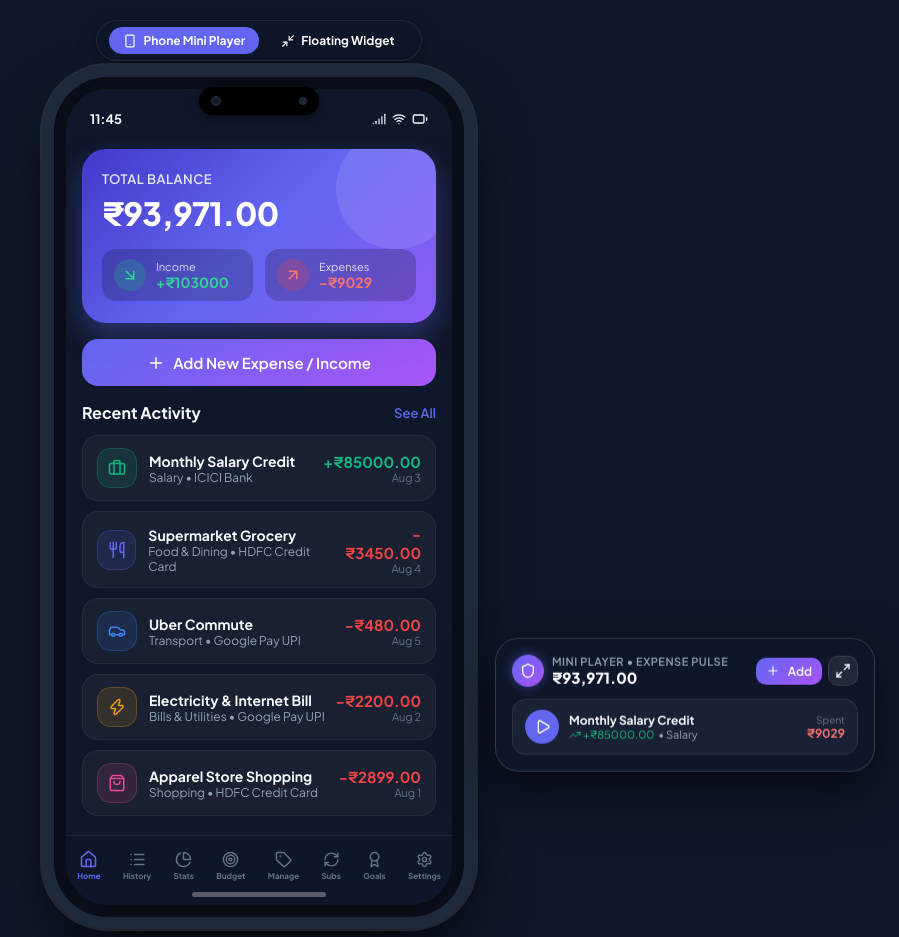
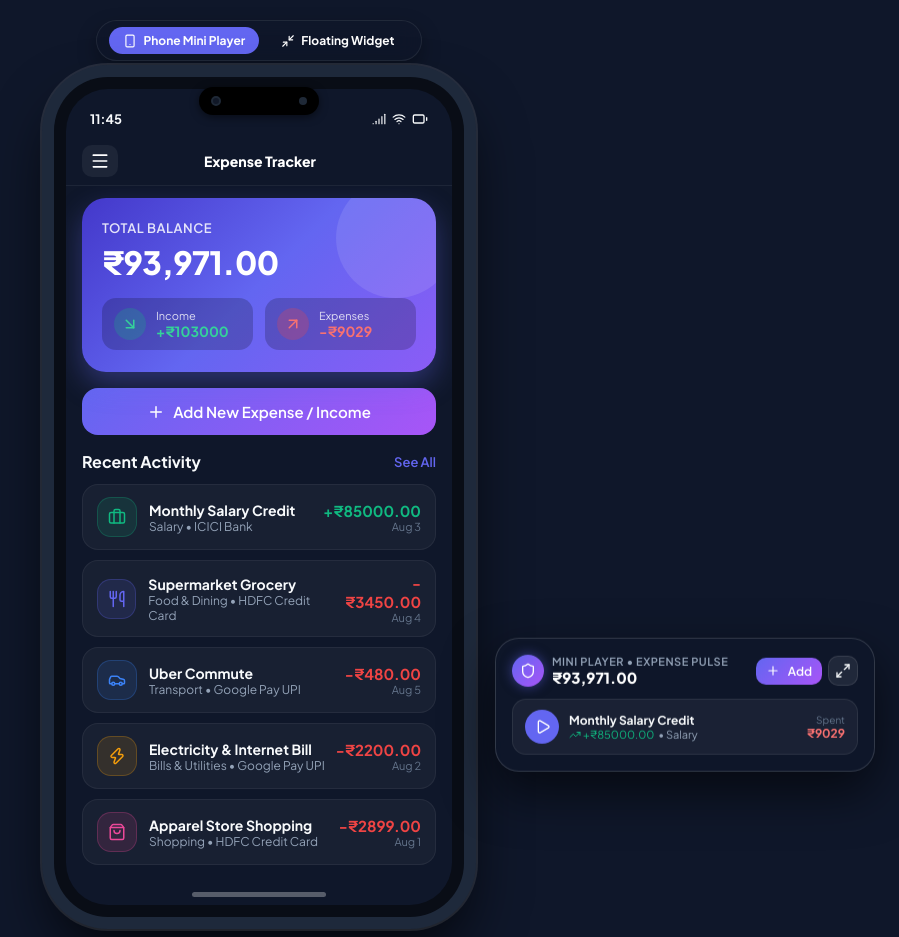
Before and after one commit to KUMAR-VSK/Expence-Tracker, a React (Vite) app in the folder web/: page / in a window 1280 px wide. Shown: the whole page, without its empty margins (381-1280 px from the left). Built offline with nearby package versions, Linux system fonts and the light colour scheme.

Commit message:
feat: replace Settings screen with 3-bar side navigation drawer menu & push to git

```diff
--- a/web/src/App.tsx
+++ b/web/src/App.tsx
@@ -7,14 +7,13 @@ import { BudgetView } from './components/BudgetView';
 import { CategoriesView } from './components/CategoriesView';
 import { SubscriptionsView } from './components/SubscriptionsView';
 import { SavingsView } from './components/SavingsView';
-import { SettingsView } from './components/SettingsView';
 import { MiniPlayerBar } from './components/MiniPlayerBar';
 import { AddExpenseModal } from './components/AddExpenseModal';
 import { INITIAL_CATEGORIES, INITIAL_PAYMENT_METHODS, INITIAL_EXPENSES, INITIAL_BUDGETS, INITIAL_SUBSCRIPTIONS, INITIAL_SAVINGS_GOALS } from './data/mockData';
 import type { Expense, Category, PaymentMethod, Budget, Subscription, SavingGoal, AppSettings } from './types';
 
 export function App() {
-  const [activeTab, setActiveTab] = useState<'dashboard' | 'history' | 'analytics' | 'budget' | 'categories' | 'subscriptions' | 'savings' | 'settings'>('dashboard');
+  const [activeTab, setActiveTab] = useState<'dashboard' | 'history' | 'analytics' | 'budget' | 'categories' | 'subscriptions' | 'savings'>('dashboard');
   const [viewMode, setViewMode] = useState<'PHONE_FRAME' | 'MINI_PLAYER' | 'FULL_SCREEN'>('PHONE_FRAME');
 
   const [expenses, setExpenses] = useState<Expense[]>(() => {
@@ -58,22 +57,12 @@ export function App() {
 
   const [savingsGoals] = useState<SavingGoal[]>(INITIAL_SAVINGS_GOALS);
 
-  const [settings, setSettings] = useState<AppSettings>(() => {
-    const saved = localStorage.getItem('et_settings');
-    if (saved) {
-      const parsed: AppSettings = JSON.parse(saved);
-      if (parsed.currency === '$' || !parsed.currency) {
-        parsed.currency = '₹';
-      }
-      return parsed;
-    }
-    return {
-      currency: '₹',
-      darkMode: true,
-      isPinLocked: false,
-      pin: '1234',
-      viewMode: 'PHONE_FRAME'
-    };
+  const [settings] = useState<AppSettings>({
+    currency: '₹',
+    darkMode: true,
+    isPinLocked: false,
+    pin: '1234',
+    viewMode: 'PHONE_FRAME'
   });
 
   const [isAddModalOpen, setIsAddModalOpen] = useState(false);
@@ -97,10 +86,6 @@ export function App() {
   useEffect(() => {
     localStorage.setItem('et_subs', JSON.stringify(subscriptions));
   }, [subscriptions]);
-
-  useEffect(() => {
-    localStorage.setItem('et_settings', JSON.stringify(settings));
-  }, [settings]);
 
   const handleAddTransaction = (newTx: Omit<Expense, 'id'>) => {
     const created: Expense = {
@@ -150,15 +135,6 @@ export function App() {
 
   const handleToggleSubscription = (id: string) => {
     setSubscriptions(prev => prev.map(s => s.id === id ? { ...s, active: !s.active } : s));
-  };
-
-  const handleResetData = () => {
-    setExpenses(INITIAL_EXPENSES);
-    setCategories(INITIAL_CATEGORIES);
-    setPaymentMethods(INITIAL_PAYMENT_METHODS);
-    setBudgets(INITIAL_BUDGETS);
-    setSubscriptions(INITIAL_SUBSCRIPTIONS);
-    localStorage.clear();
   };
 
   const totalIncome = expenses.filter(e => e.type === 'INCOME').reduce((acc, e) => acc + e.amount, 0);
@@ -228,14 +204,6 @@ export function App() {
             currency={settings.currency}
           />
         )}
-
-        {activeTab === 'settings' && (
-          <SettingsView
-            settings={settings}
-            onUpdateSettings={newSet => setSettings(prev => ({ ...prev, ...newSet }))}
-            onResetData={handleResetData}
-          />
-        )}
       </PhoneFrame>
 
       <MiniPlayerBar
--- a/web/src/components/PhoneFrame.tsx
+++ b/web/src/components/PhoneFrame.tsx
@@ -1,9 +1,9 @@
 import React, { useState, useEffect } from 'react';
-import { Home, List, PieChart, Target, Settings, Wifi, Battery, Signal, Smartphone, Minimize2, RefreshCw, Award, Tag } from 'lucide-react';
+import { Home, List, PieChart, Target, Wifi, Battery, Signal, Smartphone, Minimize2, RefreshCw, Award, Tag, Menu, X, Shield } from 'lucide-react';
 
 interface PhoneFrameProps {
-  activeTab: 'dashboard' | 'history' | 'analytics' | 'budget' | 'categories' | 'subscriptions' | 'savings' | 'settings';
-  onChangeTab: (tab: 'dashboard' | 'history' | 'analytics' | 'budget' | 'categories' | 'subscriptions' | 'savings' | 'settings') => void;
+  activeTab: 'dashboard' | 'history' | 'analytics' | 'budget' | 'categories' | 'subscriptions' | 'savings';
+  onChangeTab: (tab: 'dashboard' | 'history' | 'analytics' | 'budget' | 'categories' | 'subscriptions' | 'savings') => void;
   viewMode: 'PHONE_FRAME' | 'MINI_PLAYER' | 'FULL_SCREEN';
   onSwitchViewMode: (mode: 'PHONE_FRAME' | 'MINI_PLAYER' | 'FULL_SCREEN') => void;
   children: React.ReactNode;
@@ -17,6 +17,7 @@ export const PhoneFrame: React.FC<PhoneFrameProps> = ({
   children
 }) => {
   const [timeStr, setTimeStr] = useState('');
+  const [isDrawerOpen, setIsDrawerOpen] = useState(false);
 
   useEffect(() => {
     const updateTime = () => {
@@ -28,9 +29,19 @@ export const PhoneFrame: React.FC<PhoneFrameProps> = ({
     return () => clearInterval(interval);
   }, []);
 
+  const menuItems = [
+    { id: 'dashboard', label: 'Dashboard', icon: Home, desc: 'Overview & Recent Transactions' },
+    { id: 'history', label: 'History & Search', icon: List, desc: 'View and filter all expenses' },
+    { id: 'analytics', label: 'Analytics', icon: PieChart, desc: 'Category breakdown & stats' },
+    { id: 'budget', label: 'Budget Planner', icon: Target, desc: 'Set & monitor monthly limits' },
+    { id: 'categories', label: 'Manage Categories & Payments', icon: Tag, desc: 'Add / remove categories & cards' },
+    { id: 'subscriptions', label: 'Recurring Subscriptions', icon: RefreshCw, desc: 'Track Netflix, Gym & utility bills' },
+    { id: 'savings', label: 'Savings Goals', icon: Award, desc: 'Track financial targets' },
+  ] as const;
+
   return (
     <div style={{ display: 'flex', flexDirection: 'column', alignItems: 'center', gap: 16 }}>
-      {/* Top Toolbar Mode Switcher */}
+      {/* Top Mode Switcher */}
       <div style={{
         display: 'flex',
         alignItems: 'center',
@@ -81,7 +92,7 @@ export const PhoneFrame: React.FC<PhoneFrameProps> = ({
         </button>
       </div>
 
-      {/* Minimalist Phone Chassis */}
+      {/* Phone Chassis */}
       <div className="phone-chassis">
         <div className="dynamic-island">
           <div className="camera-lens" />
@@ -89,8 +100,9 @@ export const PhoneFrame: React.FC<PhoneFrameProps> = ({
         </div>
 
         <div className="phone-screen">
+          {/* Status Bar */}
           <div className="phone-status-bar">
-            <span>{timeStr || '17:31'}</span>
+            <span>{timeStr || '17:40'}</span>
             <div style={{ display: 'flex', alignItems: 'center', gap: 6 }}>
               <Signal size={14} />
               <Wifi size={14} />
@@ -98,66 +110,135 @@ export const PhoneFrame: React.FC<PhoneFrameProps> = ({
             </div>
           </div>
 
+          {/* Top Bar with 3-Bar Menu Button */}
           <div style={{
-            flex: 1,
-            overflowY: 'auto',
-            padding: '12px 16px 80px 16px',
+            padding: '8px 16px',
             display: 'flex',
-            flexDirection: 'column'
+            alignItems: 'center',
+            justifyContent: 'space-between',
+            borderBottom: '1px solid rgba(255, 255, 255, 0.06)'
           }}>
-            {children}
+            <button
+              onClick={() => setIsDrawerOpen(true)}
+              style={{
+                background: 'rgba(255, 255, 255, 0.06)',
+                border: 'none',
+                borderRadius: 10,
+                padding: '6px 8px',
+                color: '#FFF',
+                cursor: 'pointer',
+                display: 'flex',
+                alignItems: 'center',
+                gap: 6
+              }}
+              title="Open Side Menu"
+            >
+              <Menu size={20} />
+            </button>
+
+            <div style={{ fontSize: 14, fontWeight: 800, color: '#FFF', textTransform: 'capitalize' }}>
+              {activeTab === 'dashboard' ? 'Expense Tracker' : activeTab}
             </div>
 
+            <div style={{ width: 34 }} />
+          </div>
+
+          {/* Side Drawer Overlay */}
+          {isDrawerOpen && (
             <div style={{
               position: 'absolute',
-            bottom: 0,
-            left: 0,
-            right: 0,
-            height: 70,
-            background: 'rgba(15, 23, 42, 0.96)',
-            backdropFilter: 'blur(20px)',
-            borderTop: '1px solid rgba(255, 255, 255, 0.06)',
+              inset: 0,
+              zIndex: 200,
+              display: 'flex'
+            }}>
+              {/* Backdrop */}
+              <div
+                onClick={() => setIsDrawerOpen(false)}
+                style={{
+                  position: 'absolute',
+                  inset: 0,
+                  background: 'rgba(0, 0, 0, 0.65)',
+                  backdropFilter: 'blur(4px)'
+                }}
+              />
+
+              {/* Side Drawer Content */}
+              <div style={{
+                position: 'relative',
+                width: '80%',
+                height: '100%',
+                background: '#0F172A',
+                borderRight: '1px solid rgba(255, 255, 255, 0.1)',
+                padding: 20,
                 display: 'flex',
-            alignItems: 'center',
-            justifyContent: 'space-around',
-            paddingBottom: 10,
-            zIndex: 90
+                flexDirection: 'column',
+                boxShadow: '10px 0 30px rgba(0,0,0,0.8)',
+                zIndex: 210
               }}>
-            {[
-              { id: 'dashboard', label: 'Home', icon: Home },
-              { id: 'history', label: 'History', icon: List },
-              { id: 'analytics', label: 'Stats', icon: PieChart },
-              { id: 'budget', label: 'Budget', icon: Target },
-              { id: 'categories', label: 'Manage', icon: Tag },
-              { id: 'subscriptions', label: 'Subs', icon: RefreshCw },
-              { id: 'savings', label: 'Goals', icon: Award },
-              { id: 'settings', label: 'Settings', icon: Settings }
-            ].map(item => {
+                {/* Header */}
+                <div style={{ display: 'flex', alignItems: 'center', justifyContent: 'space-between', marginBottom: 24 }}>
+                  <div style={{ display: 'flex', alignItems: 'center', gap: 10 }}>
+                    <div style={{ width: 32, height: 32, borderRadius: 10, background: '#6366F1', display: 'flex', alignItems: 'center', justifyContent: 'center', color: '#FFF' }}>
+                      <Shield size={18} />
+                    </div>
+                    <div>
+                      <div style={{ fontSize: 15, fontWeight: 800, color: '#FFF' }}>Expense Tracker</div>
+                      <div style={{ fontSize: 11, color: '#94A3B8' }}>Menu & Features</div>
+                    </div>
+                  </div>
+                  <button onClick={() => setIsDrawerOpen(false)} style={{ background: 'none', border: 'none', color: '#94A3B8', cursor: 'pointer' }}>
+                    <X size={20} />
+                  </button>
+                </div>
+
+                {/* Navigation Items */}
+                <div style={{ display: 'flex', flexDirection: 'column', gap: 6, flex: 1, overflowY: 'auto' }}>
+                  {menuItems.map(item => {
                     const Icon = item.icon;
                     const isActive = activeTab === item.id;
                     return (
                       <button
                         key={item.id}
-                  onClick={() => onChangeTab(item.id as any)}
+                        onClick={() => {
+                          onChangeTab(item.id as any);
+                          setIsDrawerOpen(false);
+                        }}
                         style={{
-                    background: 'none',
-                    border: 'none',
-                    color: isActive ? '#6366F1' : '#64748B',
+                          background: isActive ? 'rgba(99, 102, 241, 0.15)' : 'transparent',
+                          border: isActive ? '1px solid rgba(99, 102, 241, 0.3)' : '1px solid transparent',
+                          borderRadius: 14,
+                          padding: '10px 12px',
                           display: 'flex',
-                    flexDirection: 'column',
                           alignItems: 'center',
-                    gap: 3,
+                          gap: 12,
+                          color: isActive ? '#6366F1' : '#F8FAFC',
+                          textAlign: 'left',
                           cursor: 'pointer',
-                    fontSize: 8,
-                    fontWeight: 700,
                           transition: 'all 0.2s'
                         }}
                       >
-                  <Icon size={17} style={{ transform: isActive ? 'scale(1.1)' : 'scale(1)' }} />
-                  {item.label}
+                        <Icon size={18} color={isActive ? '#6366F1' : '#94A3B8'} />
+                        <div>
+                          <div style={{ fontSize: 13, fontWeight: 700 }}>{item.label}</div>
+                          <div style={{ fontSize: 10, color: '#64748B' }}>{item.desc}</div>
+                        </div>
                       </button>
                     );
                   })}
+                </div>
+              </div>
+            </div>
+          )}
+
+          {/* Main Body Content */}
+          <div style={{
+            flex: 1,
+            overflowY: 'auto',
+            padding: '12px 16px 20px 16px',
+            display: 'flex',
+            flexDirection: 'column'
+          }}>
+            {children}
           </div>
 
           <div className="home-indicator" />
```
Lines whose indentation alone changed are shown as unchanged.
